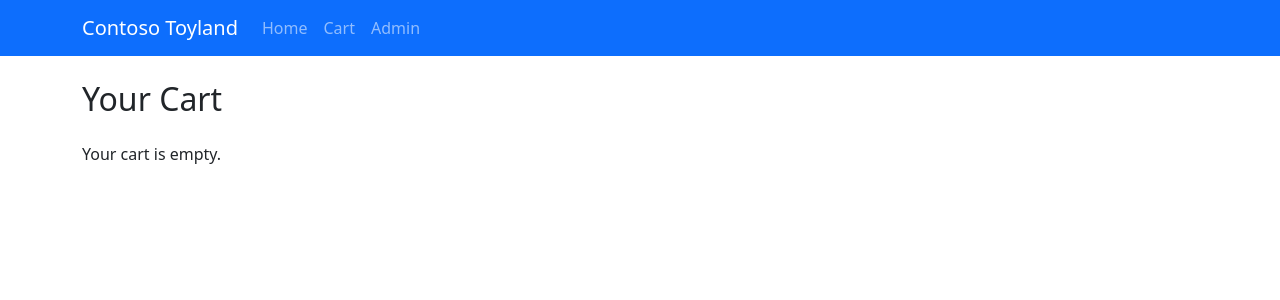
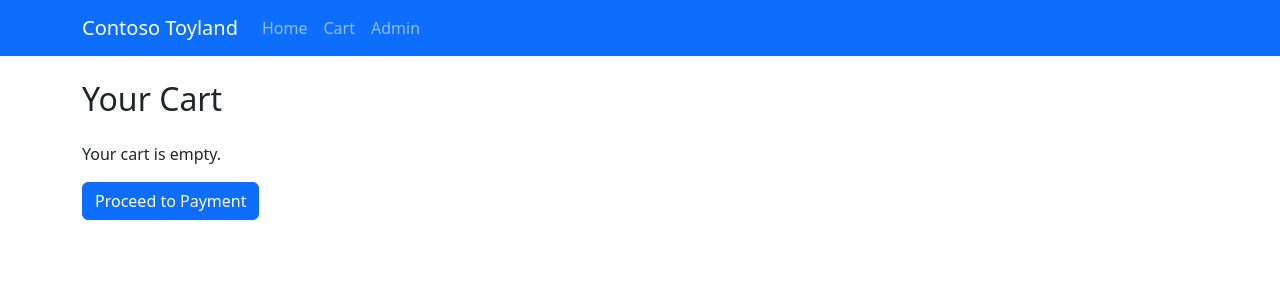
Before and after one commit to NadavBH/coding-agent-playground, a React (Vite) app: page /cart in a window 1280 px wide. Shown: the top 300 px of the page. Built offline with nearby package versions, Linux system fonts and the light colour scheme.

Commit message:
Add Proceed to Payment button to Cart component
Co-authored-by: NadavBH <13626420+NadavBH@users.noreply.github.com>

```diff
--- a/src/pages/Cart.jsx
+++ b/src/pages/Cart.jsx
@@ -25,6 +25,9 @@ export default function Cart() {
           ))}
         </ListGroup>
       )}
+      <div className="mt-3">
+        <Button variant="primary">Proceed to Payment</Button>
+      </div>
     </div>
   );
 }
```
